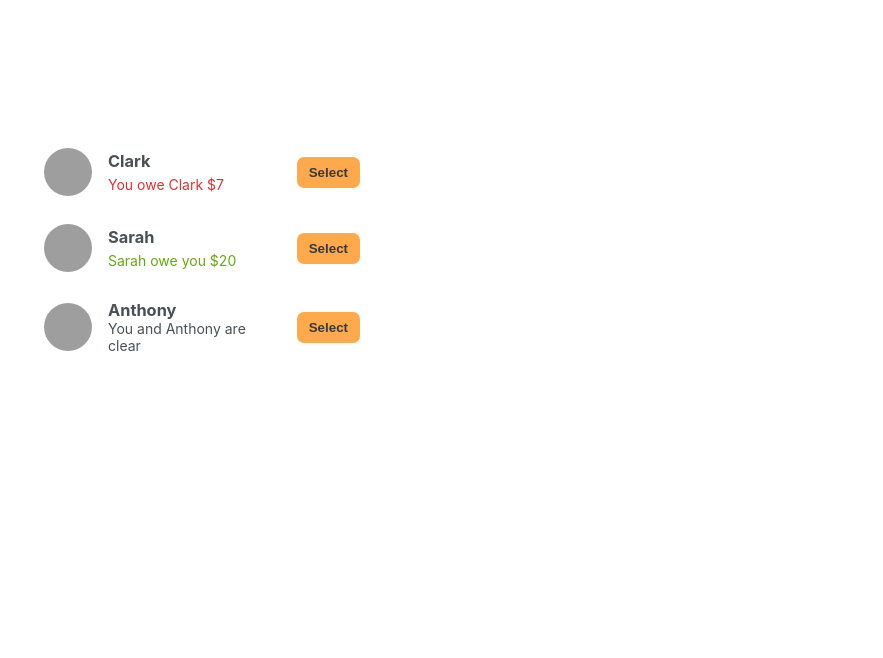
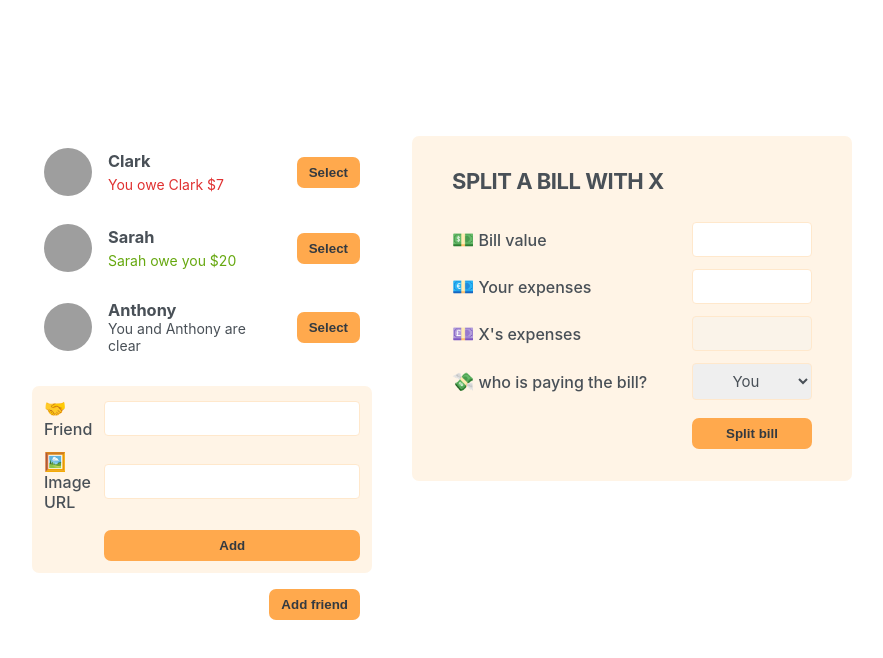
Before and after one commit to mohdUsman-6508/eatNsplit, a React (Create React App) app: page / in a window 1280 px wide. Shown: the top 658 px of the page, without its empty margins (198-1081 px from the left). Built offline with nearby package versions, Linux system fonts and the light colour scheme; grey boxes are pictures that could not be loaded.

Commit message:
static part finish

```diff
--- a/src/App.js
+++ b/src/App.js
@@ -24,9 +24,10 @@ export default function App() {
     <div className="app">
       <div className="sidebar">
         <Friends />
+        <AddFriend />
+        <Button>Add friend</Button>
       </div>
-      {/* <Bill /> */}
-      {/* <Add /> */}
+      <Bill />
       {/* <Close /> */}
     </div>
   );
@@ -59,48 +60,47 @@ function Friend({ friend }) {
           </p>
         )}
       </p>
-      <button className="button" onClick="">
-        Select
-      </button>
+      <Button>Select</Button>
     </li>
   );
 }
 
-// function Bill({ name }) {
-//   return (
-//     <div>
-//       <h1>SPLIT A BILL WITH {name}</h1>
-//       <form>
-//         <label>bill value</label>
-//         <input type="text" value="" onChange=""></input>
-//         <label>your expenses</label>
-//         <input type="text" value="" onChange=""></input>
-//         <label>{name}'s expenses</label>
-//         <input type="text" value="" onChange=""></input>
-//         <label>who is paying the bill?</label>
-//         <select type="text" value="" onChange="">
-//           <option value="">You</option>
-//           <option value="">{name}</option>
-//         </select>
-//         <button onClick="">split bill</button>
-//       </form>
-//     </div>
-//   );
-// }
+function Button({ children }) {
+  return <button className="button">{children}</button>;
+}
 
-// function Add() {
-//   return (
-//     <div>
-//       <form>
-//         <label>Friend name</label>
-//         <input type="text" value="" onChange=""></input>
-//         <label>Image URL</label>
-//         <input type="text" value="" onChange=""></input>
-//         <button>Add</button>
-//       </form>
-//     </div>
-//   );
-// // }
+function AddFriend() {
+  return (
+    <form className="form-add-friend">
+      <label>🤝Friend</label>
+      <input type="text" value="" onChange=""></input>
+
+      <label>🖼️Image URL</label>
+      <input type="text" value="" onChange=""></input>
+      <Button>Add</Button>
+    </form>
+  );
+}
+
+function Bill({}) {
+  return (
+    <form className="form-split-bill">
+      <h2>Split a bill with X</h2>
+      <label>💵Bill value</label>
+      <input type="text" value="" onChange=""></input>
+      <label>💶Your expenses</label>
+      <input type="text" value="" onChange=""></input>
+      <label>💷X's expenses</label>
+      <input type="text" value="" onChange="" disabled></input>
+      <label>💸who is paying the bill?</label>
+      <select type="text" value="" onChange="">
+        <option value="">You</option>
+        <option value="">X</option>
+      </select>
+      <Button>Split bill</Button>
+    </form>
+  );
+}
 // function Close() {
 //   return (
 //     <div>
```
